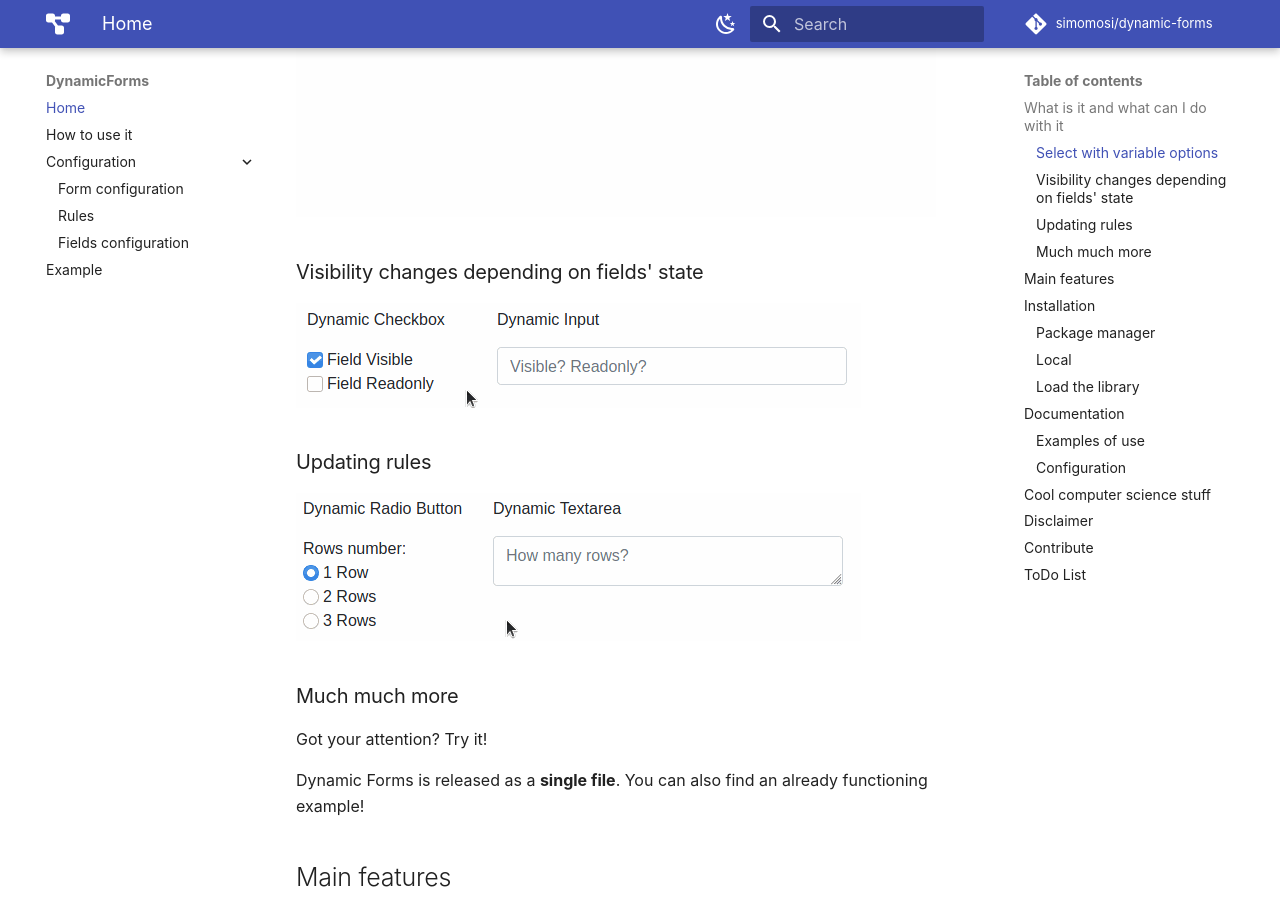
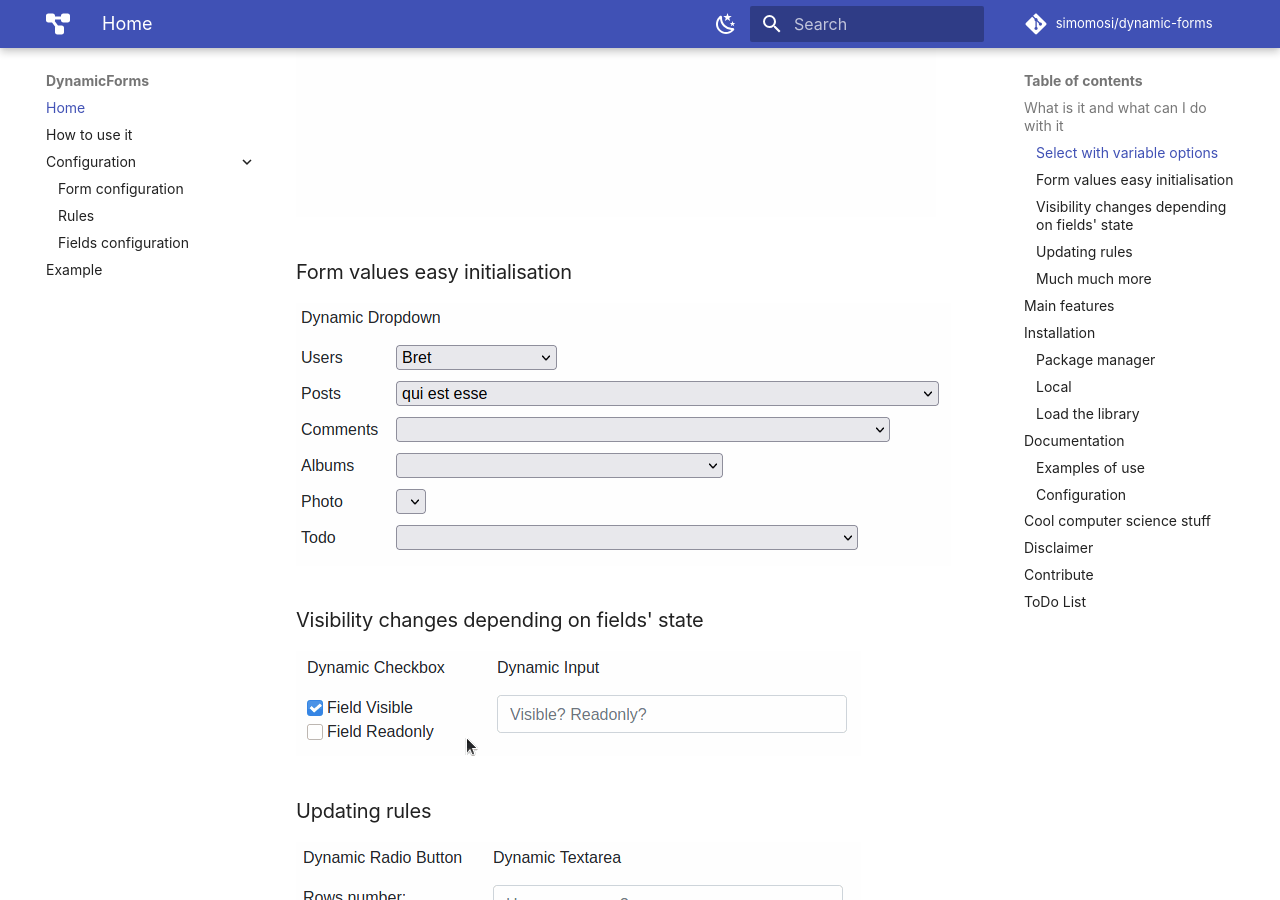
Before and after one commit to simomosi/dynamic-forms, an MkDocs documentation site: the page built from docs/README.md, in a window 1280 px wide and 900 px high, scrolled down 692 px. Built offline with MkDocs 1.6.1 and Material for MkDocs 9.7.7, drawn with Linux system fonts in a browser that asks for light colours; comment, search, counter and statistics services are not loaded.

Commit message:
Added form initialisation gif

```diff
--- a/docs/README.md
+++ b/docs/README.md
@@ -12,6 +12,10 @@ Here's some examples.
 ### Select with variable options
 
 ![Dynamic Dropdown example gif](./imgs/dynamic-dropdown.gif){ loading=lazy }
+
+### Form values easy initialisation
+
+![Dynamic Form initialisation gif](./imgs/initialisation.gif)
 
 ### Visibility changes depending on fields' state
 
```
Also changed, not shown: README.md (+5 -0 lines), docs/imgs/initialisation.gif (added).
